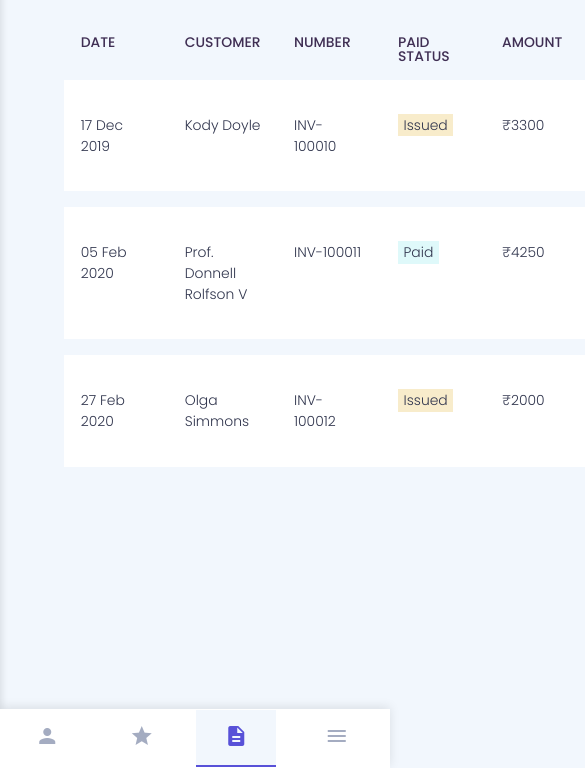
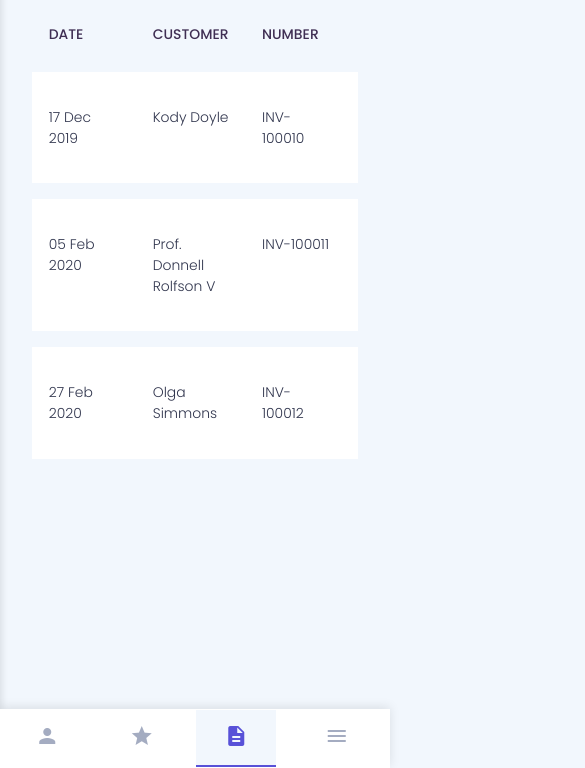
Before and after one commit to ashrivas8/rz-billbook, a website: page src/pages/invoice/index.html in a window 390 px wide. Shown: the part 76-844 px from the top of the page, 585 px wide, since content can reach past the window. Drawn offline with Linux system fonts and the light colour scheme.

Commit message:
feat: make table responsive

```diff
--- a/src/pages/invoice/index.html
+++ b/src/pages/invoice/index.html
@@ -49,6 +49,7 @@
         </a>
       </header>
 
+      <div class="scrollable-table">
         <table class="clickable-table">
           <thead>
             <tr>
@@ -93,6 +94,7 @@
             </tr>
           </tbody>
         </table>
+      </div>
     </main>
   </body>
 </html>
--- a/src/styles/common.css
+++ b/src/styles/common.css
@@ -52,6 +52,10 @@ table {
   width: 100%;
   border-collapse: separate;
   border-spacing: 0 1em;
+}
+
+.scrollable-table {
+  overflow-x: auto;
 }
 
 td,
@@ -293,6 +297,11 @@ label > .text-field,
   .form__row .btn-wrapper {
     margin: initial;
   }
+
+  .content {
+    width: 100%;
+    padding: 1rem 2rem;
+  }
 }
 
 @media screen and (max-width: 800px) {
```
Also changed, not shown: src/pages/customers/index.html (+2 -0 lines), src/pages/items/index.html (+2 -0 lines). Lines whose indentation alone changed are shown as unchanged.
